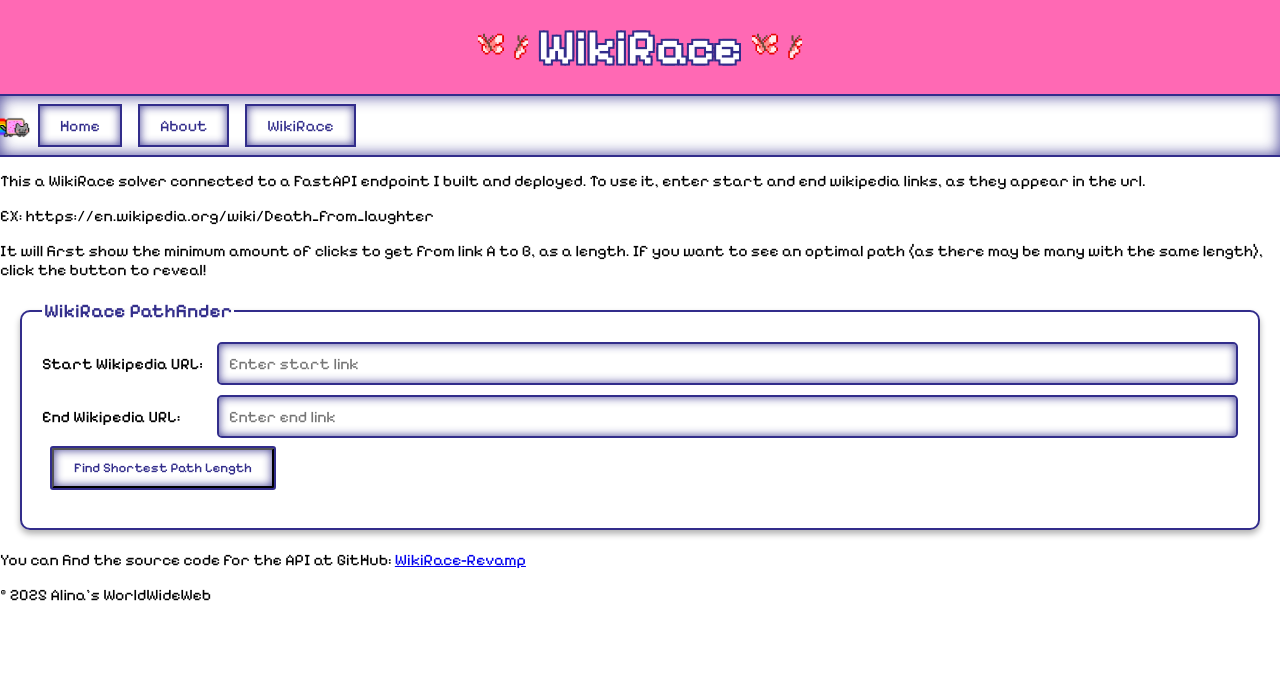
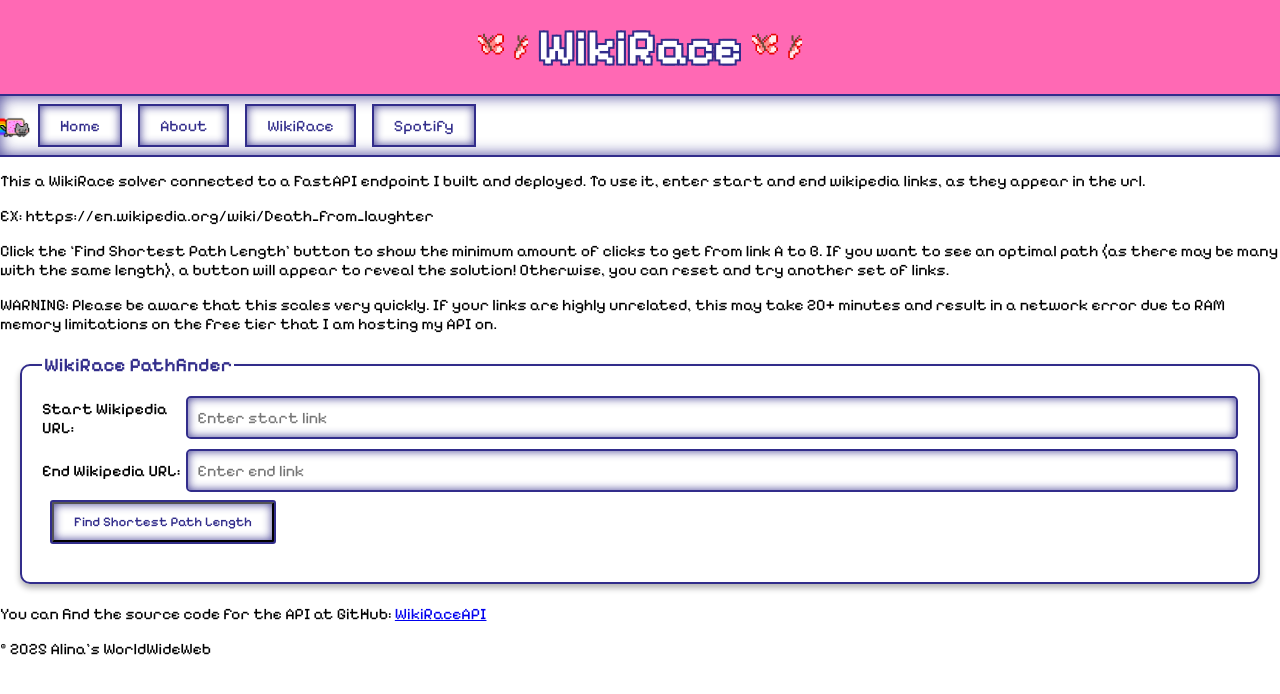
Before and after one commit to alinagarib/alinagarib.github.io, a Jekyll site: the page built from wikirace.markdown, in a window 1280 px wide. Shown: the top 694 px of the page. Built offline with Jekyll 4.4.1, drawn with Linux system fonts in a browser that asks for light colours.

Commit message:
added warning to wikirace, api has timeout issues

```diff
--- a/_layouts/default.html
+++ b/_layouts/default.html
@@ -22,6 +22,7 @@
             <li><a href="/">Home</a></li>
             <li><a href="/about/">About</a></li>
             <li><a href="/wikirace/">WikiRace</a></li>
+            <li><a href="/spotify/">Spotify</a></li>
           </ul>
         </nav>
     </div>
--- a/assets/css/style.css
+++ b/assets/css/style.css
@@ -110,7 +110,7 @@
 }
 
 #wikirace-form label {
-  width: 175px;
+  width: 12%;
   font-family: 'PixelifySans', sans-serif;
   font-weight: 500;
 }
@@ -160,3 +160,12 @@ legend {
   font-size: 1.2em;
   color: rgb(50, 45, 139);
 }
+
+.center-content {
+  display: flex;
+  flex-direction: column;
+  align-items: center;
+  justify-content: center;
+  margin: 0 auto;
+  text-align: center;
+}
--- a/assets/js/wikirace.js
+++ b/assets/js/wikirace.js
@@ -1,6 +1,6 @@
 function extractTitle(url) {
   const title = url.split("/").pop();
-  return title.replace(/_/g, " ");
+  return decodeURIComponent(title).replace(/_/g, " ");
 }
 
 document.addEventListener("DOMContentLoaded", () => {
--- a/index.markdown
+++ b/index.markdown
@@ -5,4 +5,6 @@
 layout: default
 title: Welcome to Alina's World Wide Web
 ---
-<p>This is the home page<p>
+<div class="center-content">
+  <img src="/assets/images/globe.gif" alt="globe" width="500" margin-bottom="20px">
+</div>
--- a/wikirace.markdown
+++ b/wikirace.markdown
@@ -9,7 +9,9 @@ To use it, enter start and end wikipedia links, as they appear in the url.
 
 EX: https://en.wikipedia.org/wiki/Death_from_laughter
 
-It will first show the minimum amount of clicks to get from link A to B, as a length. If you want to see an optimal path (as there may be many with the same length), click the button to reveal!
+Click the 'Find Shortest Path Length' button to show the minimum amount of clicks to get from link A to B. If you want to see an optimal path (as there may be many with the same length), a button will appear to reveal the solution! Otherwise, you can reset and try another set of links.
+
+WARNING: Please be aware that this scales very quickly. If your links are highly unrelated, this may take 20+ minutes and result in a network error due to RAM memory limitations on the free tier that I am hosting my API on.
 
 <form id="wikirace-form" onsubmit="return false;">
   <fieldset>
@@ -42,4 +44,4 @@ It will first show the minimum amount of clicks to get from link A to B, as a le
 
 
 You can find the source code for the API at GitHub:
-[WikiRace-Revamp](https://github.com/alinagarib/WikiRace-Revamp)
+[WikiRaceAPI](https://github.com/alinagarib/WikiRaceAPI)
```
Also changed, not shown: spotify.markdown (added, +7 -0 lines), assets/images/globe.gif (added).
